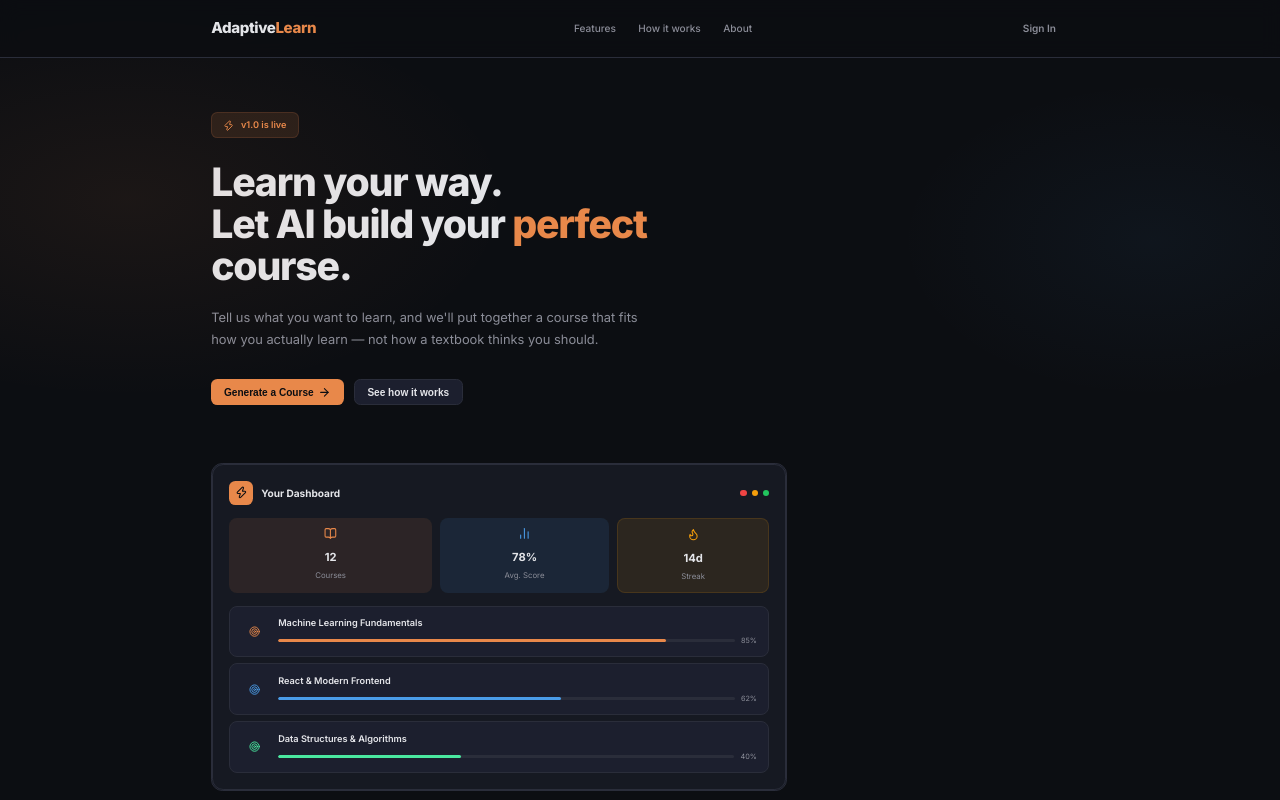
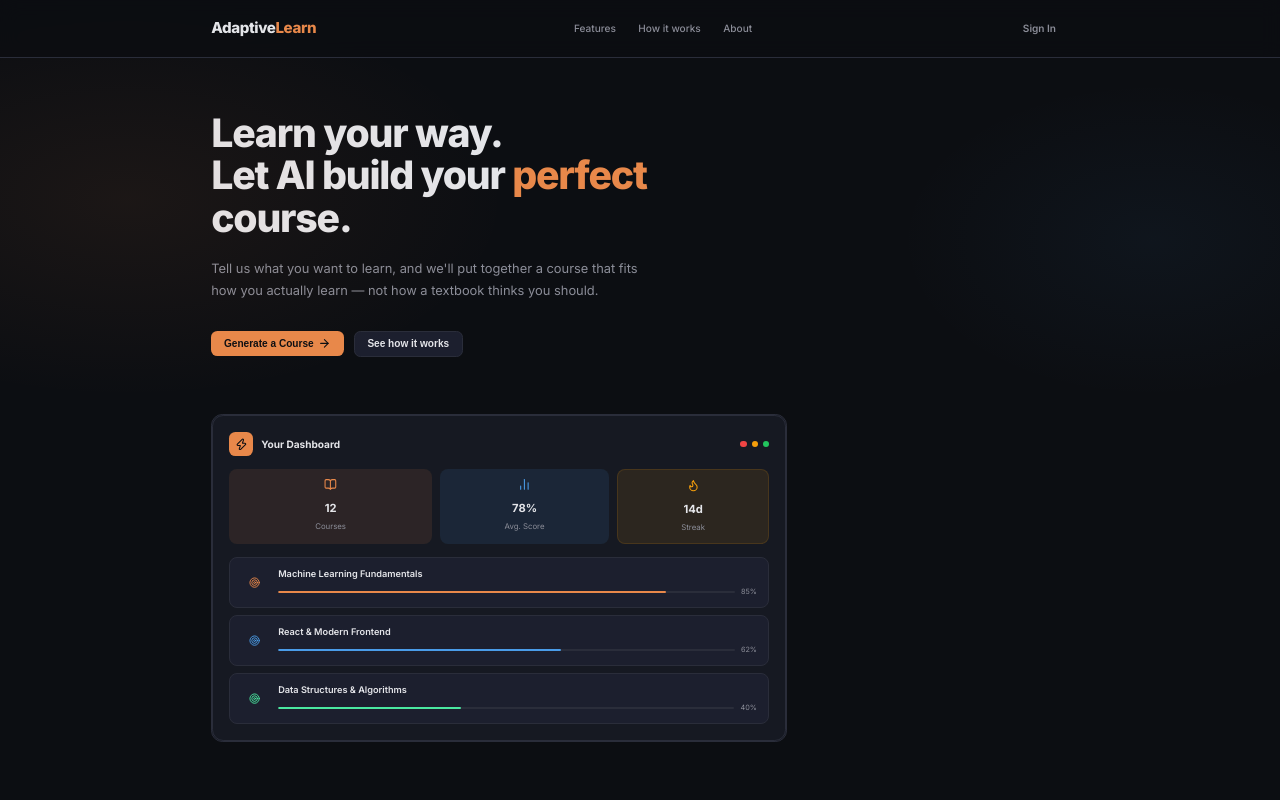
Before and after one commit to drephraim/E-Learning, a React (Vite) app in the folder frontend/: page / in a window 1280 px wide. Shown: the top 800 px of the page. Built offline with nearby package versions, Linux system fonts and the light colour scheme; no server answers.

Commit message:
Remove v1.0 is live tag from landing page

```diff
--- a/frontend/src/Landing.jsx
+++ b/frontend/src/Landing.jsx
@@ -183,9 +183,6 @@ const Landing = () => {
       <header className="hero">
         <div className="container">
           <div className="hero-content">
-            <div className="hero-tag">
-              <Zap size={14} /> v1.0 is live
-            </div>
             <h1 className="hero-title">
               Learn your way.<br />
               Let AI build your <em>perfect</em> course.
```
